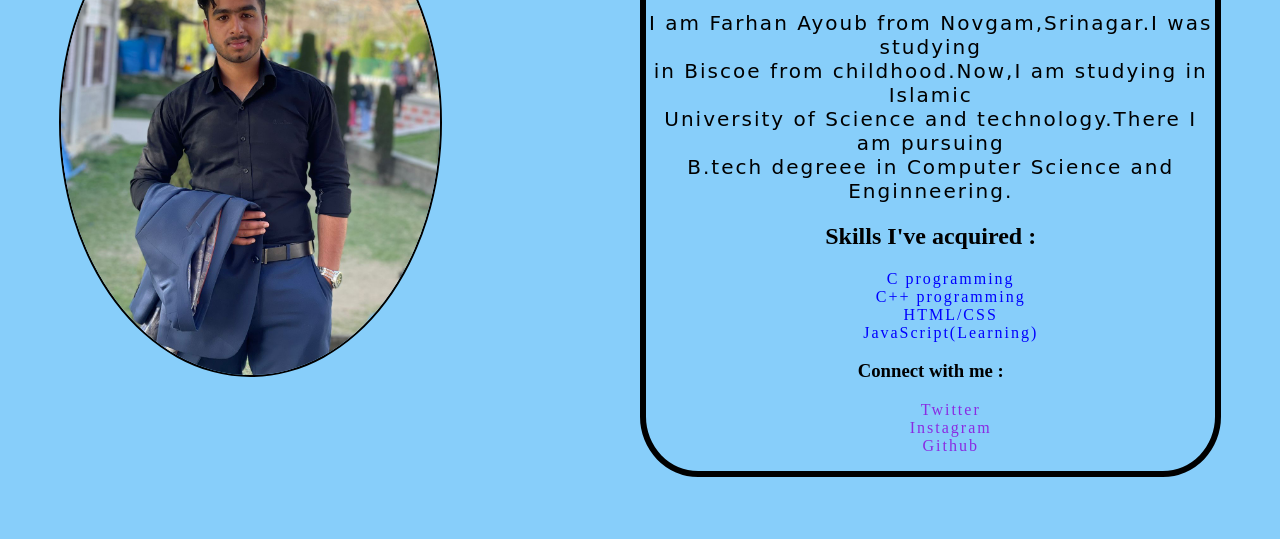
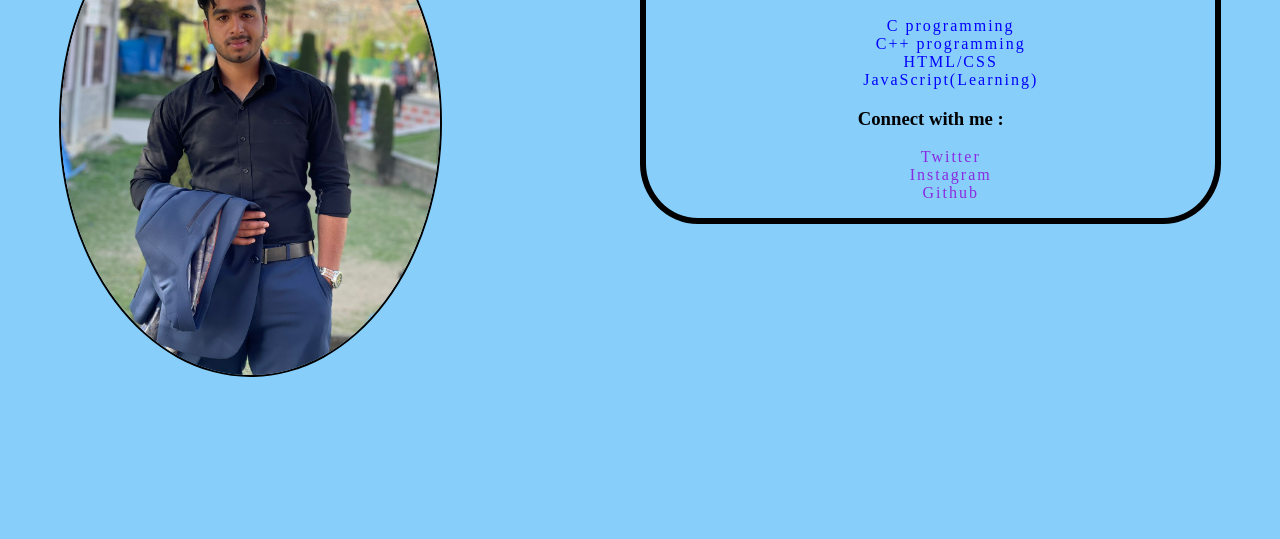
Before and after one commit to FrnAyb/Personal-Website, a plain HTML site: page index.html in a window 1280 px wide. Shown: the part 261-800 px from the top of the page. Drawn offline with Linux system fonts and the light colour scheme.

Commit message:
Update style.css

```diff
--- a/style.css
+++ b/style.css
@@ -28,7 +28,7 @@ body {
 
 .container {
     text-align: center;
-    margin: -40% 4% 0 50%;
+    margin: -60% 4% 0 50%;
     border: 6px solid black;
     border-radius: 10%;
 }
```
